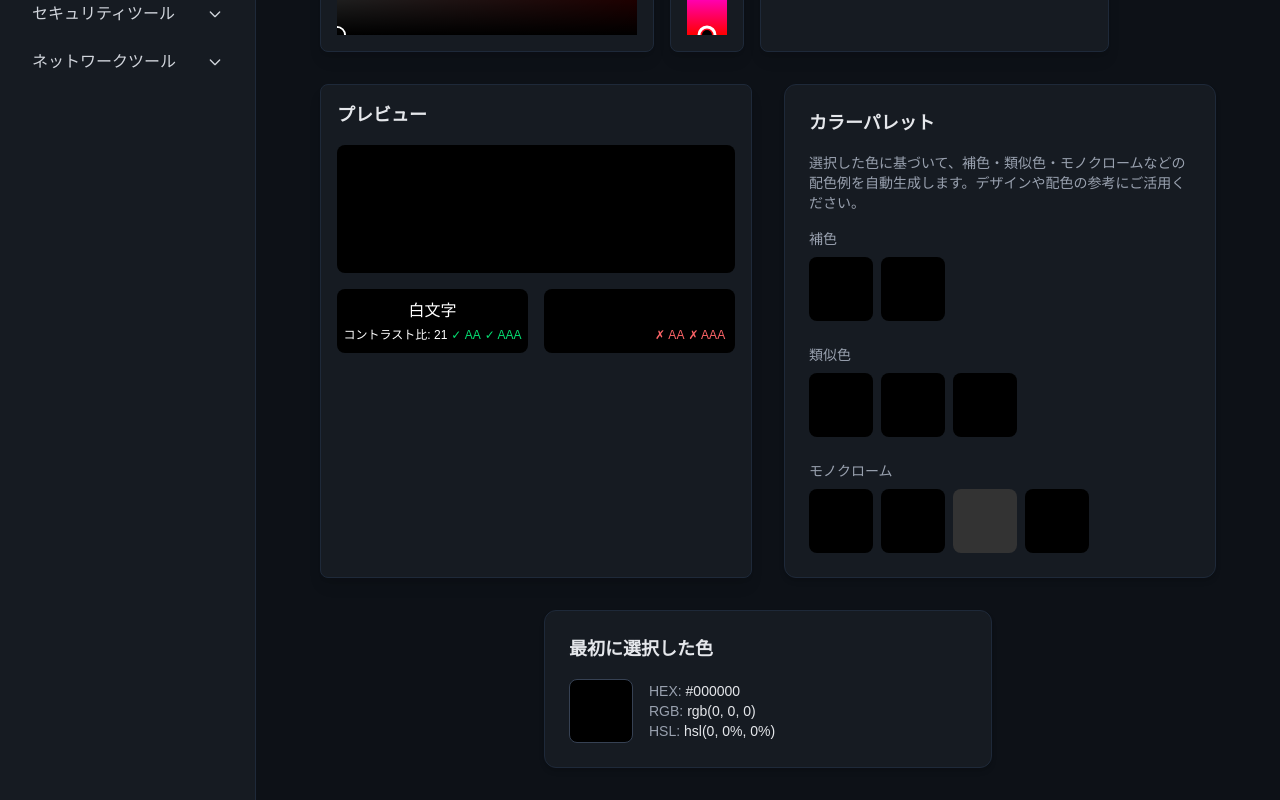
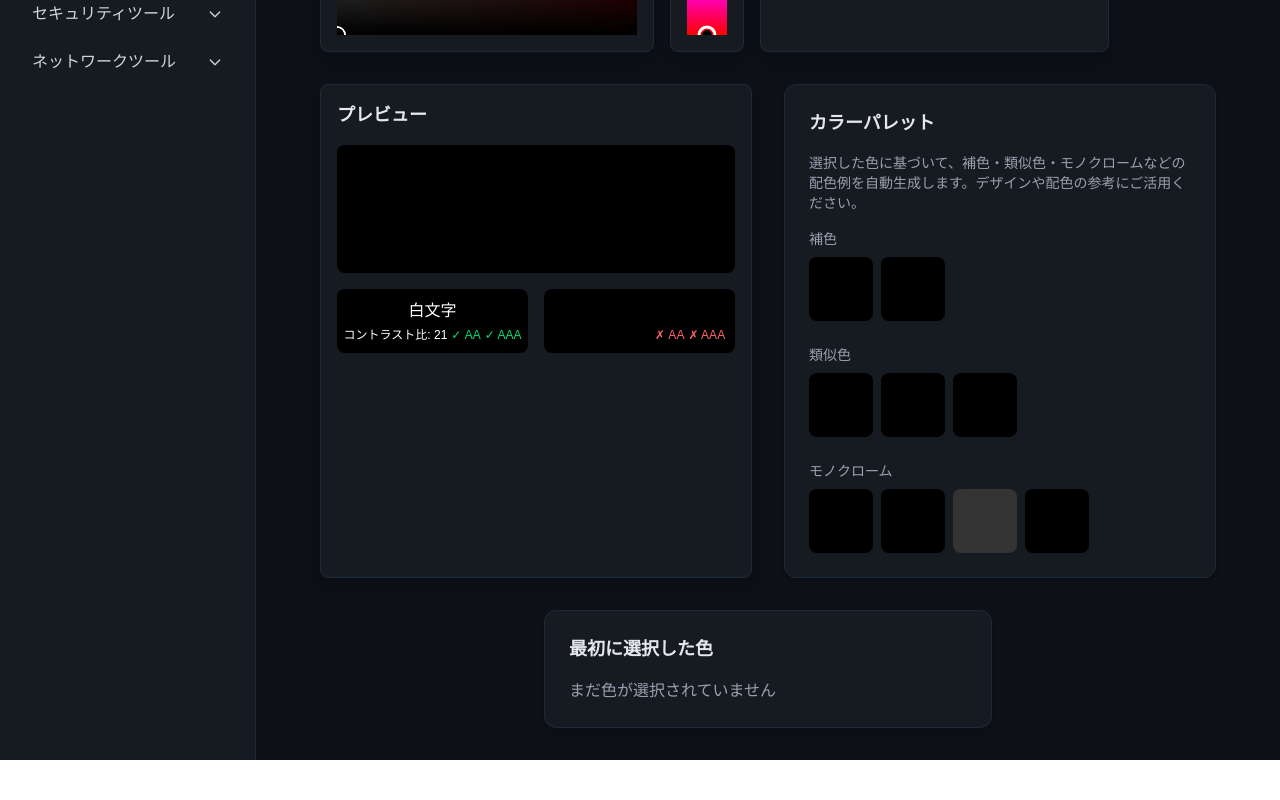
Before and after one commit to techbeansjp/tb-tools, a Next.js app: page /tools/color-picker in a window 1280 px wide. Shown: the part 487-1287 px from the top of the page. After the commit the page ends 1247 px from the top, so only its background shows below. Built offline with nearby package versions, Linux system fonts and the light colour scheme.

Commit message:
Fix initial color selection display in ColorPicker.tsx
Co-Authored-By: Kazuhiro Maekawa <kazuhiro-maekawa@techbeans.co.jp>

```diff
--- a/src/components/tools/color-picker/ColorPicker.tsx
+++ b/src/components/tools/color-picker/ColorPicker.tsx
@@ -79,6 +79,7 @@ const ColorPicker = () => {
       </div>
       <div className="bg-[#161b22] rounded-xl p-6 shadow-md border border-gray-800 max-w-md mx-auto">
         <h2 className="text-lg font-semibold mb-4 text-gray-200">最初に選択した色</h2>
+        {!isFirstSelection ? (
           <div className="flex items-center gap-4">
             <div className="w-16 h-16 rounded-lg border border-gray-700" style={{ backgroundColor: initialColorRef.current.hex }} />
             <div>
@@ -87,6 +88,9 @@ const ColorPicker = () => {
               <div className="text-sm text-gray-400">HSL: <span className="text-gray-200">hsl({Math.round(initialColorRef.current.hsl.h)}, {Math.round(initialColorRef.current.hsl.s)}%, {Math.round(initialColorRef.current.hsl.l)}%)</span></div>
             </div>
           </div>
+        ) : (
+          <div className="text-gray-400">まだ色が選択されていません</div>
+        )}
       </div>
     </div>
   );
```
Lines whose indentation alone changed are shown as unchanged.
